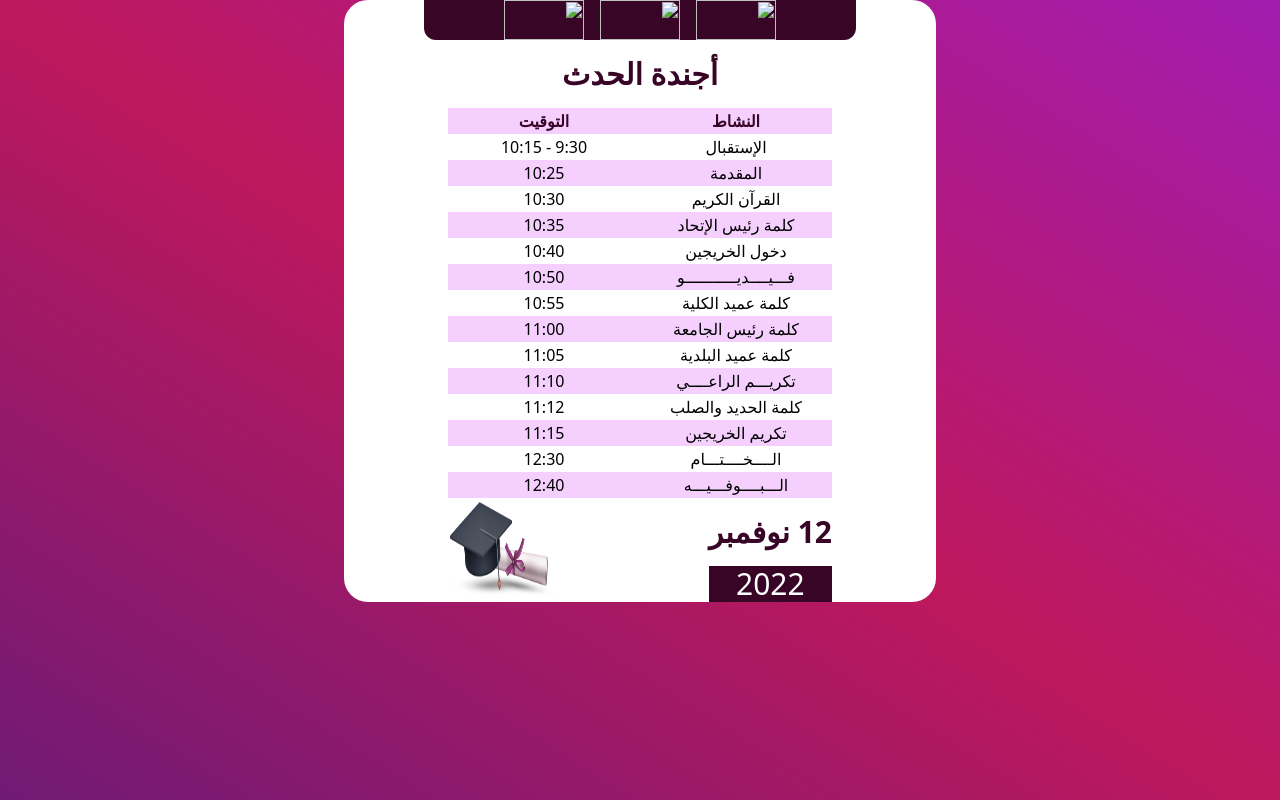
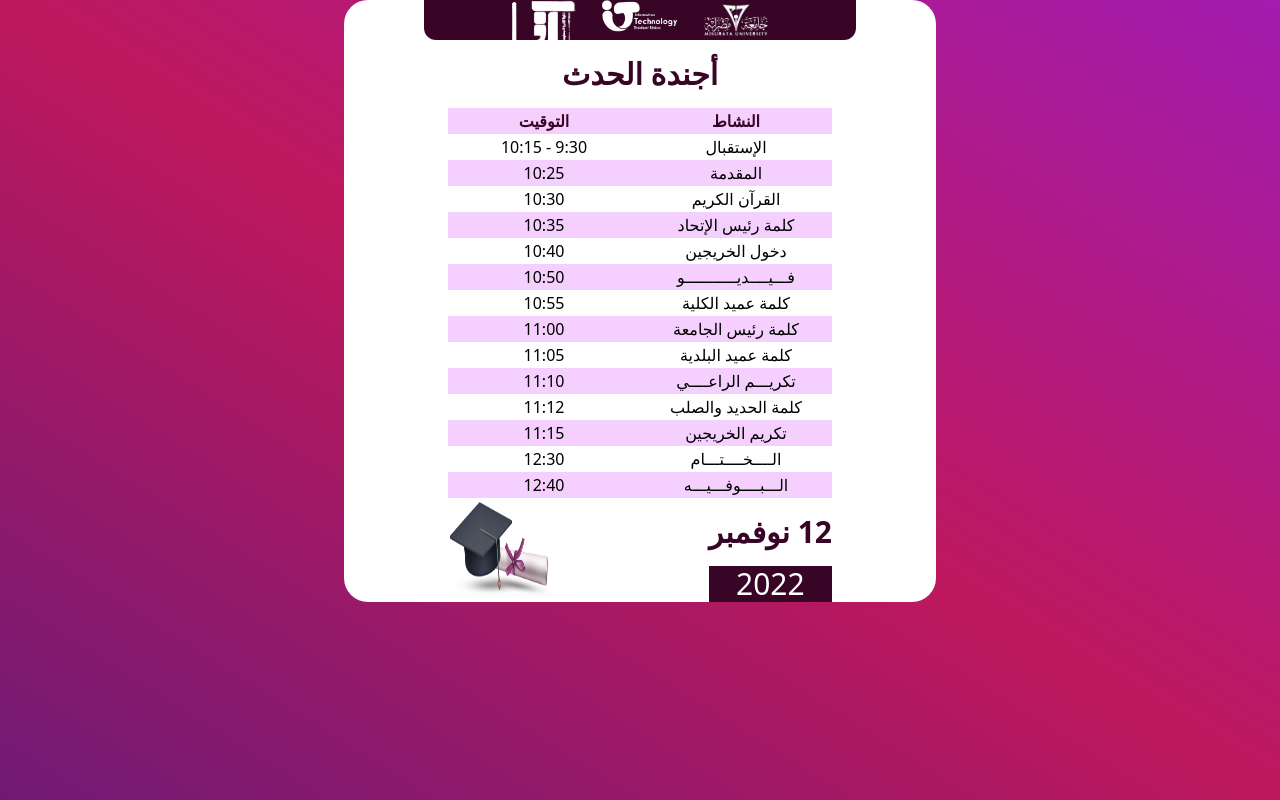
Before and after one commit to umit-stu-union/IT-graduation_agenda, a website: page index.html in a window 1280 px wide. Drawn offline with Linux system fonts and the light colour scheme; the site is published under a folder, as on GitHub Pages, so addresses that start at the root find nothing.

Commit message:
Update index.html

```diff
--- a/index.html
+++ b/index.html
@@ -16,12 +16,12 @@
           <div
             class="bg-[#380526] flex justify-center rounded-b-xl gap-4 px-20"
           >
-            <img src="/src/assets/mu.png" class="object-cover h-10 w-20" />
+            <img src="./src/assets/mu.png" class="object-cover h-10 w-20" />
             <img
-              src="/src/assets/شعار الاتحاد.png"
+              src="./src/assets/شعار الاتحاد.png"
               class="object-cover h-10 w-20"
             />
-            <img src="/src/assets/it.png" class="object-cover h-10 w-20" />
+            <img src="./src/assets/it.png" class="object-cover h-10 w-20" />
           </div>
         </header>
 
```
